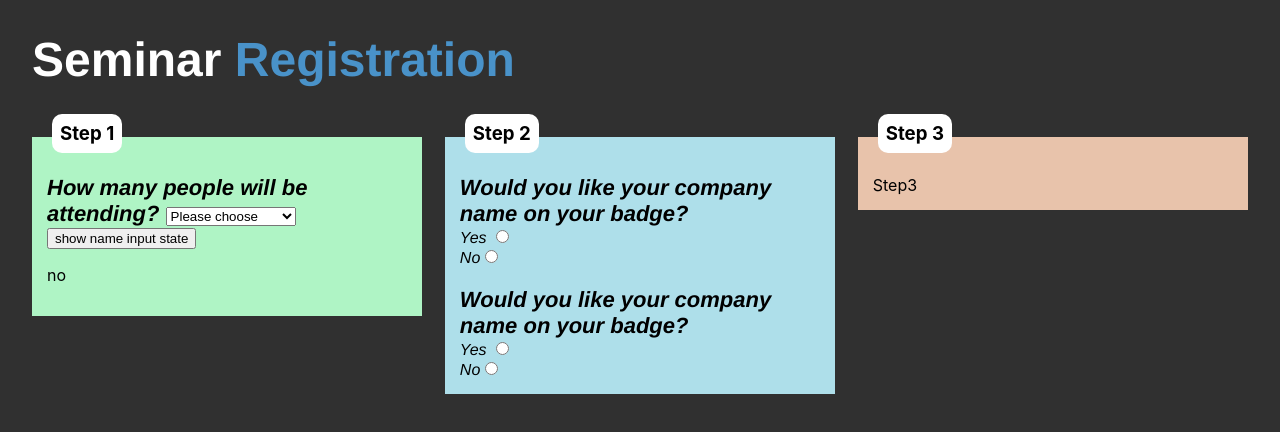
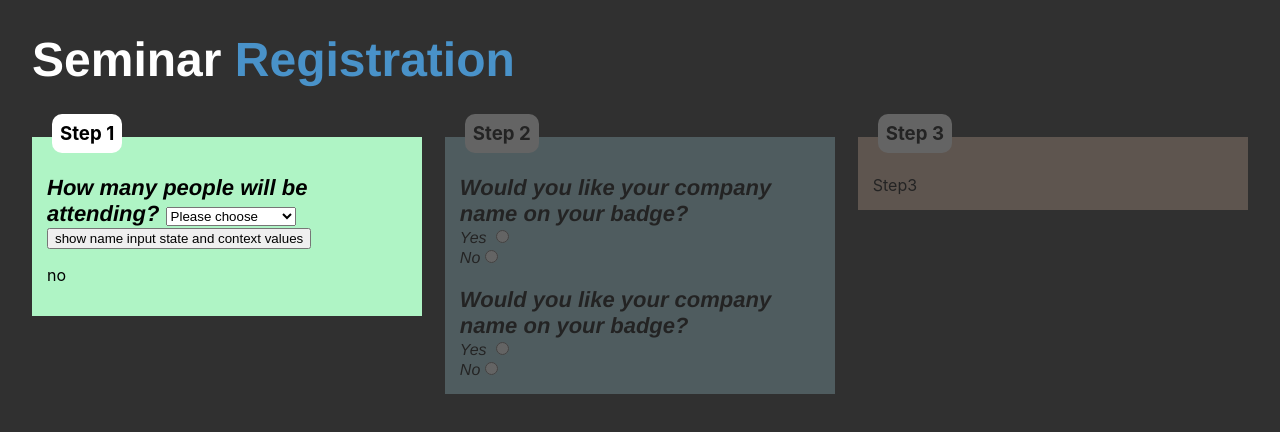
Before and after one commit to SaleemMaini/seminar-registration, a React (Create React App) app: page / in a window 1280 px wide. Shown: the top 432 px of the page. Built offline with nearby package versions, Linux system fonts and the light colour scheme.

Commit message:
Add steps visibility context

```diff
--- a/src/App.js
+++ b/src/App.js
@@ -1,10 +1,14 @@
 import Layout from "./components/layouts/Layout";
 import Form from "./components/Form/Form";
+import {StepVisibilityProvider} from "./store/StepVisibilityContextProvider";
+
 function App() {
   return (
+    <StepVisibilityProvider>
     <Layout>
       <Form />
     </Layout>
+    </StepVisibilityProvider>
   );
 }
 
--- a/src/components/Form/Form.js
+++ b/src/components/Form/Form.js
@@ -1,17 +1,21 @@
-import React from "react";
+import React, { useContext } from "react";
 import FormCard from "./FormCard";
-import classes from './Form.module.css'
-
+import classes from "./Form.module.css";
+import { StepVisibilityContext } from "../../store/StepVisibilityContextProvider";
 
 const Form = ({ step }) => {
+  const stepsCtx = useContext(StepVisibilityContext);
+  const step1IsDone = stepsCtx.stepIsDone.step1;
+  const step2IsDone = stepsCtx.stepIsDone.step2;
+  const step3IsDone = stepsCtx.stepIsDone.step3;
+  const step2VisibilityStyle = !step1IsDone ? classes.disabled : "";
+  const step3VisibilityStyle = !step1IsDone || !step2IsDone ? classes.disabled : "";
+
   return (
-    <form className={classes['form-container']}>
-      {/* STEP 1 CARD */}
+    <form className={classes["form-container"]}>
       <FormCard step="1" />
-      {/* STEP 2 CARD */}
-      <FormCard step="2" />
-      {/* STEP 3 CARD */}
-      <FormCard step="3" />
+      <FormCard step="2" className={step2VisibilityStyle} />
+      <FormCard step="3" className={step3VisibilityStyle}/>
     </form>
   );
 };
--- a/src/components/Form/Form.module.css
+++ b/src/components/Form/Form.module.css
@@ -14,3 +14,8 @@
 .form-container > div:last-child {
   background-color: #e8c3ab;
 }
+
+.disabled {
+  pointer-events: none;
+ opacity: 0.25
+}
--- a/src/components/Form/FormCard.js
+++ b/src/components/Form/FormCard.js
@@ -4,22 +4,15 @@ import Step2 from "../steps/Step2";
 import Step3 from "../steps/Step3";
 import classes from "./FormCard.module.css";
 
-const FormCard = ({ step }) => {
-
-  const getStep1IsDoneValue = (val) => {
-    if (val) {
-      console.log('step1 is done')
-    }
-  }
-
+const FormCard = ({ step, className }) => {
   return (
-    <div className={classes["form-card"]}>
+    <div className={`${classes["form-card"]} ${className}`}>
       <span className={classes["form-card-header"]}>Step {step}</span>
       <div className={classes["form-card-content"]}>
         {step === "1" ? (
-          <Step1 step1IsDone={getStep1IsDoneValue} />
+          <Step1  />
         ) : step === "2" ? (
-          <Step2  />
+          <Step2 />
         ) : step === "3" ? (
           <Step3 />
         ) : (
--- a/src/components/steps/Step1.js
+++ b/src/components/steps/Step1.js
@@ -1,6 +1,13 @@
-import React, { Fragment, useRef, useState, useEffect } from "react";
+import React, {
+  Fragment,
+  useRef,
+  useState,
+  useEffect,
+  useContext,
+} from "react";
 import Input from "../UI/Input";
 import Select from "../UI/Select";
+import { StepVisibilityContext } from "../../store/StepVisibilityContextProvider";
 
 const Step1 = (props) => {
   const peopleCountOptions = [1, 2, 3, 4, 5]; // IF YOU WANT MORE OPTIONS JUST ADD ITEMS TO THE ARRAY HERE
@@ -8,7 +15,7 @@ const Step1 = (props) => {
   const [selectedPeopleCount, setSelectedPeopleCount] = useState(0);
   const [step1IsDone, setStep1IsDone] = useState(false);
   const [nameInputsState, setNameInputsState] = useState({});
-
+  const step1Ctx = useContext(StepVisibilityContext);
   const peopleCountHandler = () => {
     const selectedValue = selectPeopleCountRef.current.value;
     setSelectedPeopleCount(selectedValue);
@@ -54,7 +61,7 @@ const Step1 = (props) => {
     return nameInputsState[key];
   });
 
-// Check step 1 is done
+  // Check step 1 is done
   useEffect(() => {
     if (
       enteredNames.includes("") ||
@@ -66,9 +73,13 @@ const Step1 = (props) => {
       setStep1IsDone(true);
     }
   }, [enteredNames]);
-
-  props.step1IsDone(step1IsDone);
-
+  useEffect(() => {
+    if (step1IsDone) {
+      step1Ctx.context.setStepIsDoneTrue("step1");
+    } else {
+      step1Ctx.context.setStepIsDoneFalse("step1");
+    }
+  }, [step1IsDone]);
   return (
     <Fragment>
       <h3>How many people will be attending? </h3>
@@ -83,11 +94,13 @@ const Step1 = (props) => {
       <button
         onClick={(e) => {
           e.preventDefault();
-          return console.log(nameInputsState);
+          console.log(nameInputsState);
+          console.log(step1Ctx.stepIsDone)
         }}
       >
-        show name input state
+        show name input state and context values
       </button>
+
       {step1IsDone ? <p>done</p> : <p>no</p>}
     </Fragment>
   );
--- /dev/null
+++ b/src/store/StepVisibilityContextProvider.js
@@ -0,0 +1,34 @@
+import { createContext } from "react";
+import { useState } from "react";
+import { useMemo } from "react";
+
+export const StepVisibilityContext = createContext();
+
+export const StepVisibilityProvider = (props) => {
+  const [stepIsDone, setStepIsDone] = useState({
+    step1: false,
+    step2: false,
+    step3: false,
+  });
+
+  let context = useMemo(() => ({
+    setStepIsDoneFalse(i) {
+         setStepIsDone({
+           ...stepIsDone,
+           [i] : false
+         });
+    },
+    setStepIsDoneTrue(i) {
+         setStepIsDone({
+           ...stepIsDone,
+           [i] : true
+         });
+    }
+  }), [ stepIsDone,setStepIsDone ]);
+
+  return (
+    <StepVisibilityContext.Provider value={{ stepIsDone, context }}>
+      {props.children}
+    </StepVisibilityContext.Provider>
+  );
+};
```
Also changed, not shown: src/store/StepVisibilityContext.js (added, +9 -0 lines), src/components/Form/FormCard.module.css (line endings or trailing spaces).
